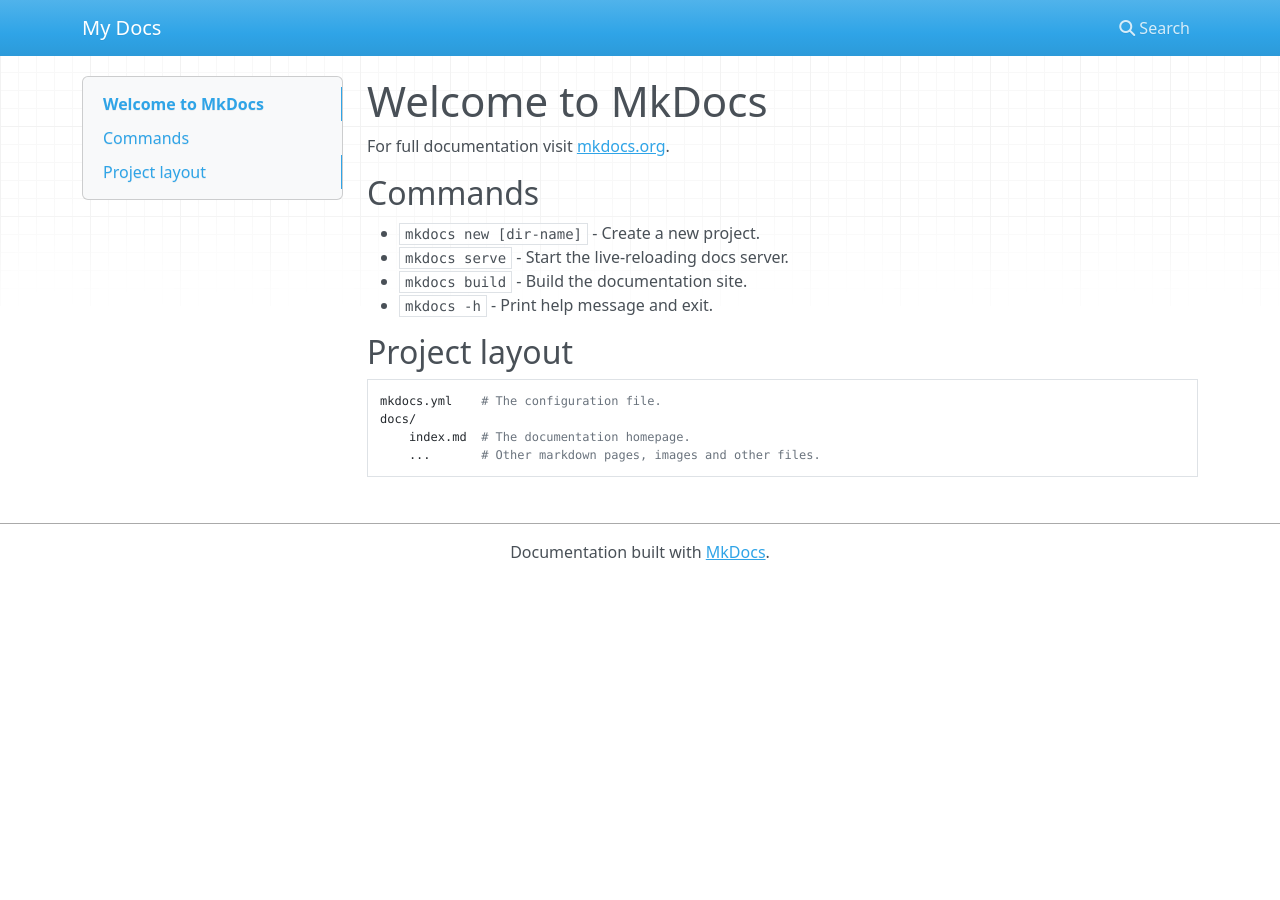
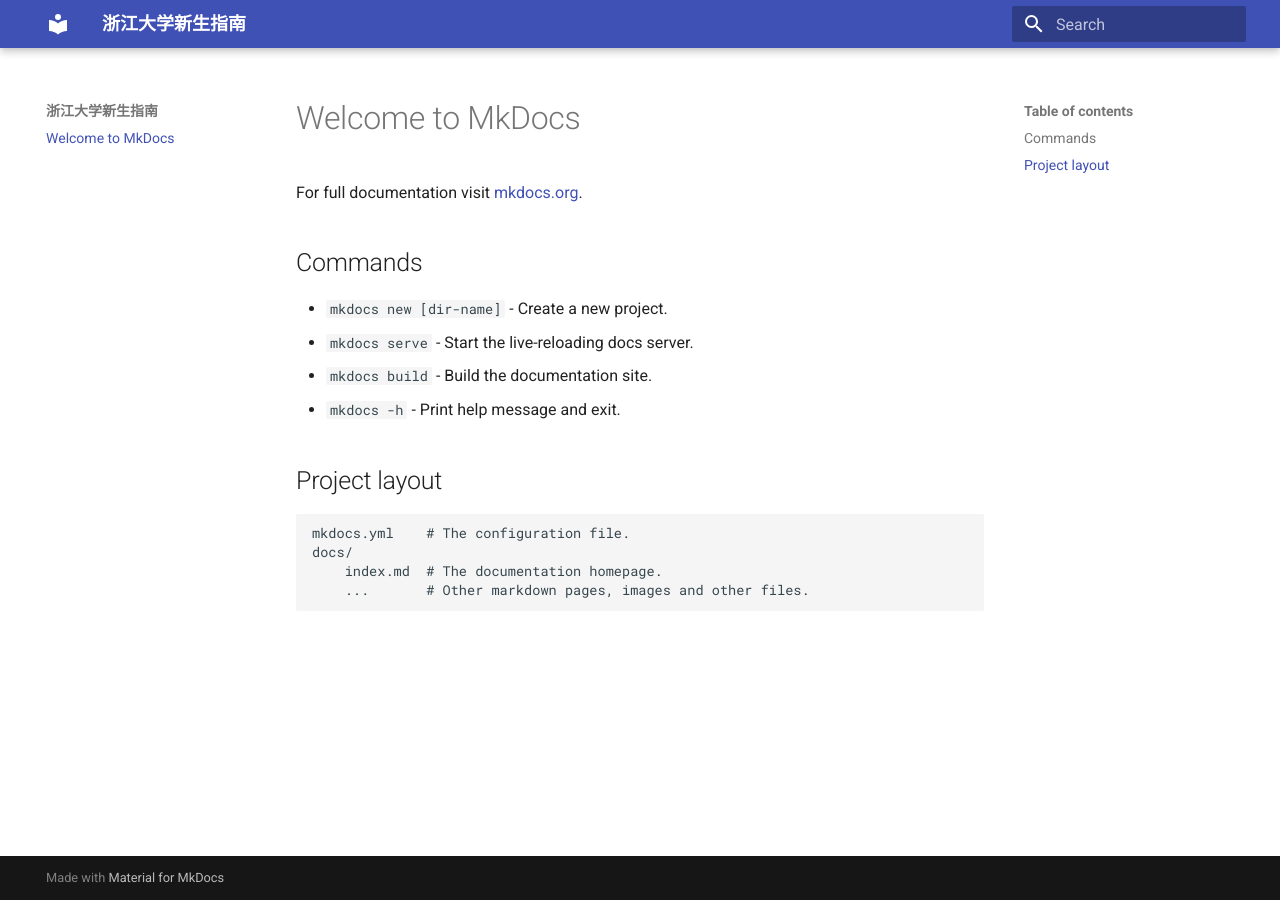
Before and after one commit to mini-full/zju-welcome, an MkDocs documentation site: the page built from docs/index.md, in a window 1280 px wide. Built offline with MkDocs 1.6.1 and Material for MkDocs 9.7.7, drawn with Linux system fonts in a browser that asks for light colours; nearby versions of some CDN libraries.

Commit message:
finished Minimal configuration

```diff
--- a/mkdocs.yml
+++ b/mkdocs.yml
@@ -1 +1,5 @@
-site_name: My Docs
+site_name: 浙江大学新生指南
+site_author: mini-full
+
+theme:
+  name: material
```
